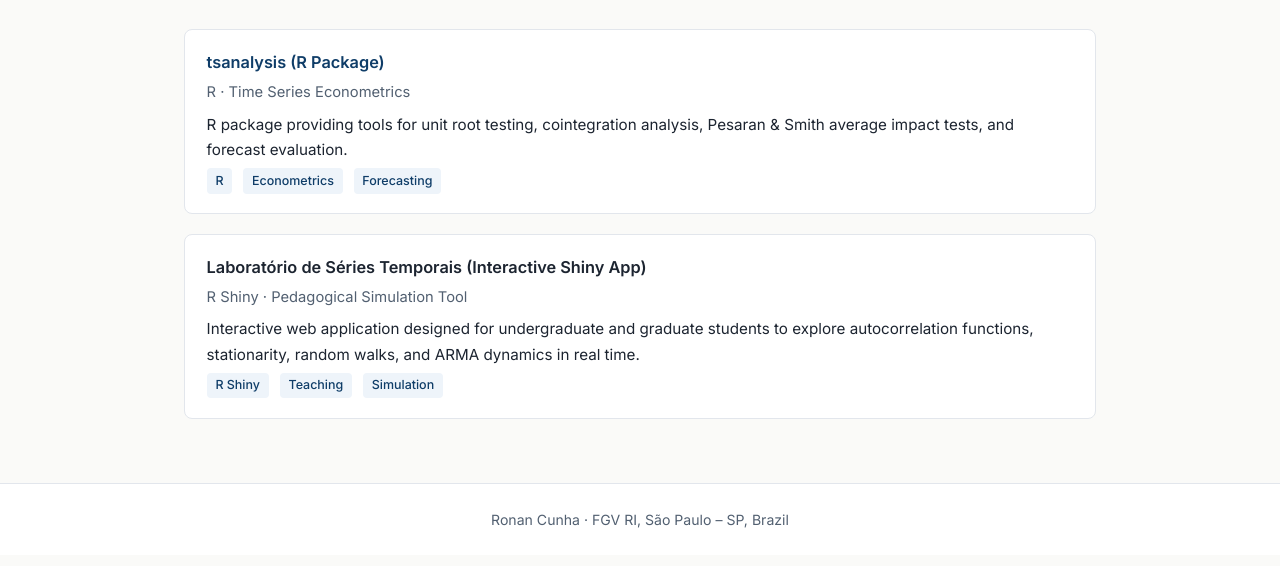
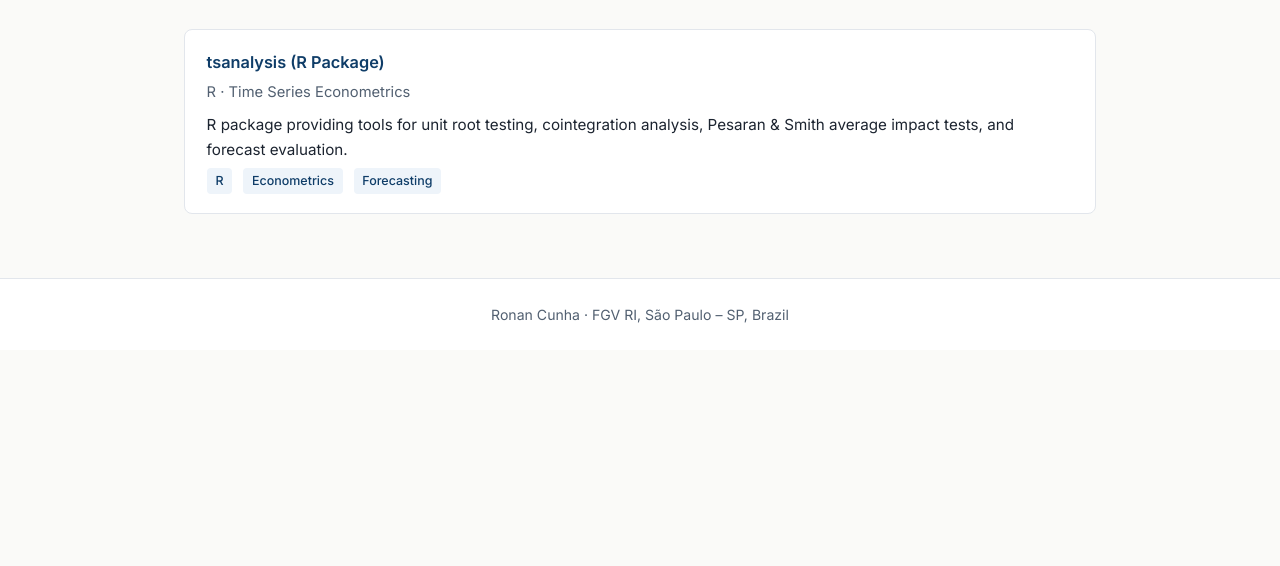
Before and after one commit to ronan-cunha/ronan-cunha.github.io, a plain HTML site: page software.html in a window 1280 px wide. Shown: the part 214-780 px from the top of the page. Drawn offline with Linux system fonts and the light colour scheme.

Commit message:
Update software.html

```diff
--- a/software.html
+++ b/software.html
@@ -39,16 +39,6 @@
           <span class="tag">Forecasting</span>
         </div>
       </li>
-      <li class="item-card">
-        <span class="item-title">Laborat&oacute;rio de S&eacute;ries Temporais (Interactive Shiny App)</span>
-        <span class="item-meta">R Shiny &middot; Pedagogical Simulation Tool</span>
-        <p class="item-desc">Interactive web application designed for undergraduate and graduate students to explore autocorrelation functions, stationarity, random walks, and ARMA dynamics in real time.</p>
-        <div>
-          <span class="tag">R Shiny</span>
-          <span class="tag">Teaching</span>
-          <span class="tag">Simulation</span>
-        </div>
-      </li>
     </ul>
   </main>
 
```
